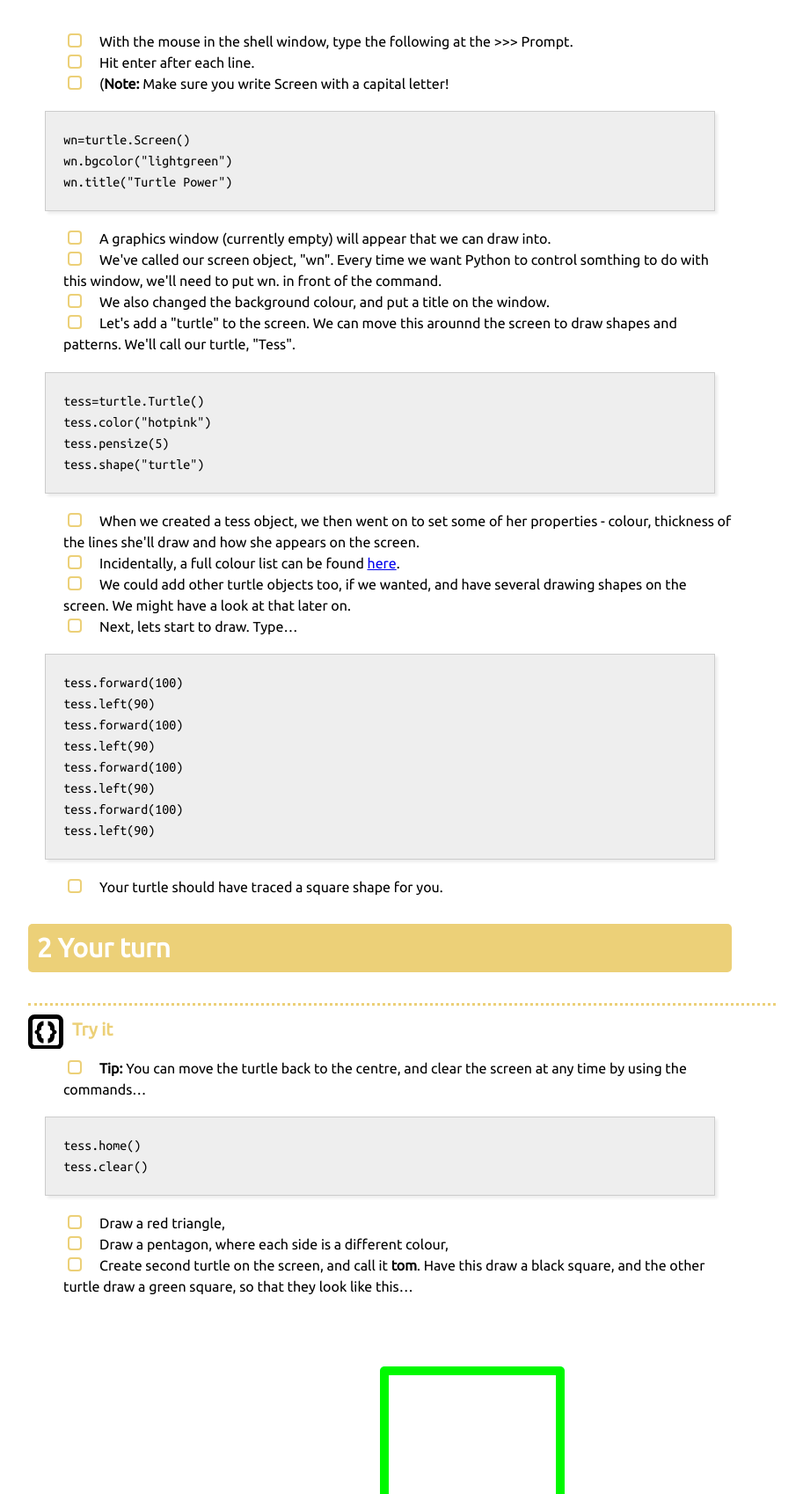
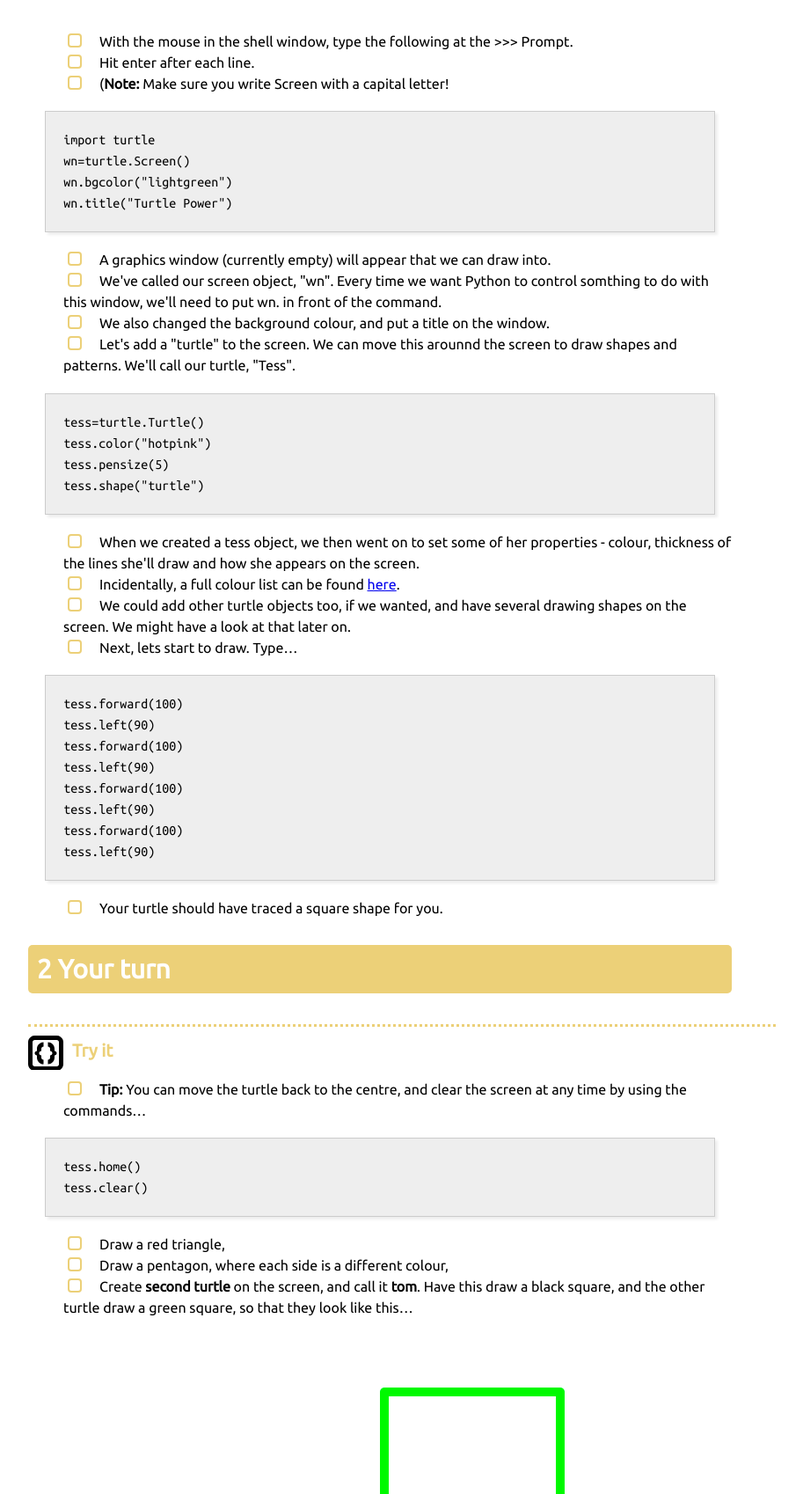
Before and after one commit to stpd11/8-CS-Turtles, a plain HTML site: page step_1.html in a window 1280 px wide. Shown: the part 1360-3058 px from the top of the page at 88% size, without its empty margins (208-1121 px from the left). Drawn offline with Linux system fonts and the light colour scheme.

Commit message:
Maintenance update

```diff
--- a/step_1.html
+++ b/step_1.html
@@ -205,6 +205,7 @@ for the JavaScript code in this tag.
 </ul>
 
 <pre class="example">
+import turtle
 wn=turtle.Screen()
 wn.bgcolor("lightgreen")
 wn.title("Turtle Power")
@@ -276,7 +277,7 @@ tess.clear()
 </li>
 <li>Draw a pentagon, where each side is a different colour,
 </li>
-<li>Create second turtle on the screen, and call it <b><b>tom</b></b>. Have this draw a black square, and the other turtle draw a green square, so that they look like this&#x2026;
+<li>Create <b><b>second turtle</b></b> on the screen, and call it <b><b>tom</b></b>. Have this draw a black square, and the other turtle draw a green square, so that they look like this&#x2026;
 </li>
 </ul>
 
```
Also changed, not shown: index.html (+1 -1 lines), 3 other files.
